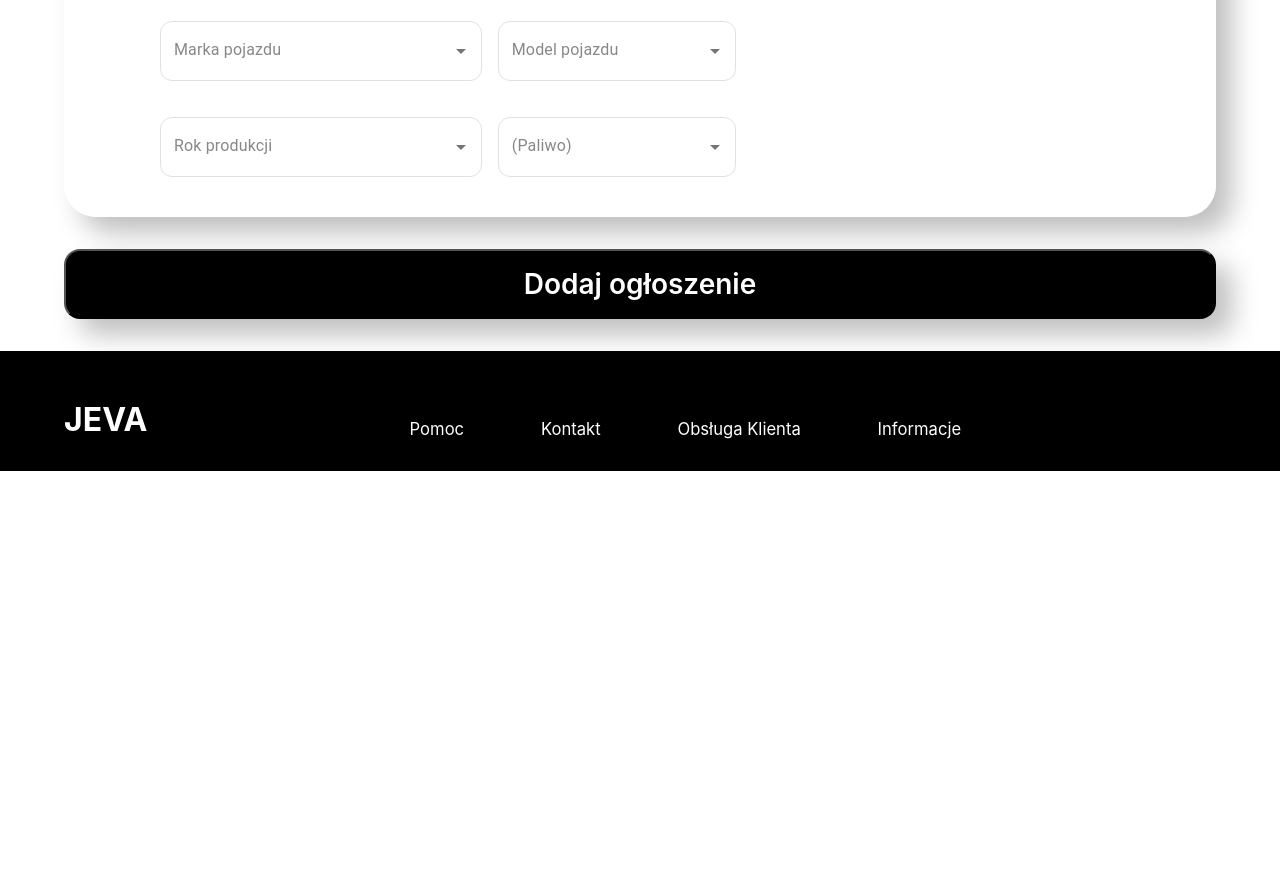
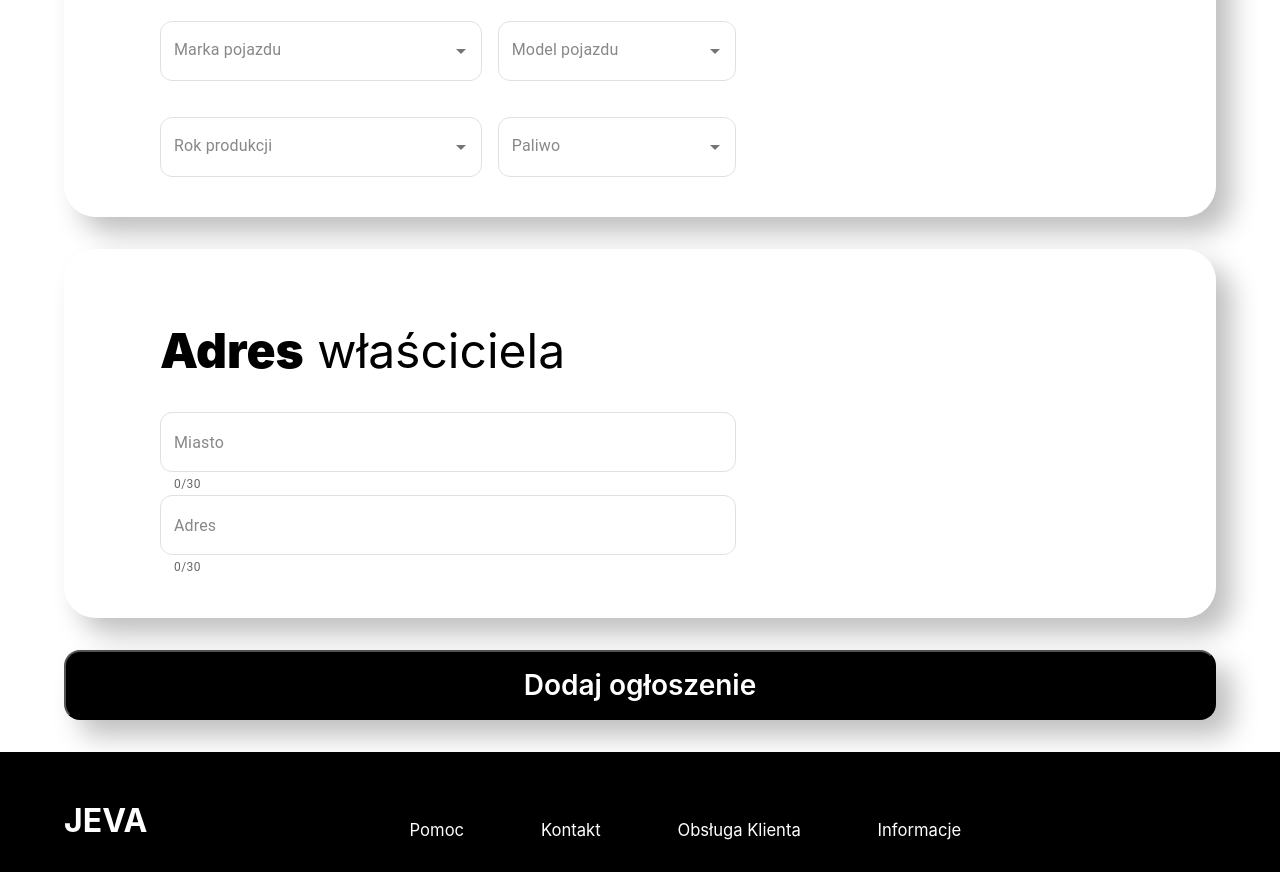
Before and after one commit to SGancarczyk/Jewa, a React app in the folder frontend/: page /offerCreator in a window 1280 px wide. Shown: the part 2040-2912 px from the top of the page. Before the commit the page ends 2511 px from the top, so only its background shows below. Built offline with nearby package versions, Linux system fonts and the light colour scheme; no server answers; sample sign-in values are in the browser's storage; the HTML template or start-up script is replaced by a standard one.

Commit message:
Add fuel type selection

```diff
--- a/frontend/src/OfferCreator/TechnicalDataSelector/TechnicalDataSelector.tsx
+++ b/frontend/src/OfferCreator/TechnicalDataSelector/TechnicalDataSelector.tsx
@@ -7,6 +7,7 @@ export interface UploadCriteria {
     modelId?: number | null;
     year?: string | null;
     vehicleType?: string | null;
+    fuelType?: string | null;
 }
 
 interface MakeDTO {
@@ -26,14 +27,14 @@ interface SelectorProps {
 
 
 const mockDatabaseYears: string[] = ["2025", "2024", "2023", "2022", "2020", "2015", "2010"];
-const mockDatabasePrices: string[] = ["10000", "50000", "100000", "200000", "500000"];
+const mockDatabaseFuel: string[] = ["Benzyna", "Dizel", "LPG", "Hybryda", "Paliwo rakietowe"]
 
 export const DataSelsector = ({ onUploadCriteria }: SelectorProps) => {
     const [vehicleType, setVehicleType] = useState("");
     const [brand, setBrand] = useState<string | null>(null);
     const [model, setModel] = useState<number | null>(null);
     const [year, setYear] = useState<string | null>(null);
-    const [price, setprice] = useState<string | null>(null);
+    const [fuelType, setfuelType] = useState<string | null>(null);
 
     const [brandOptions, setBrandOptions] = useState<string[]>([]);
     const [modelOptions, setModelOptions] = useState<ModelDTO[]>([]);
@@ -94,9 +95,13 @@ export const DataSelsector = ({ onUploadCriteria }: SelectorProps) => {
     }, [brand]);
 
     useEffect(() => {
-        onUploadCriteria({'modelId': model, 'vehicleType': vehicleType});
-        console.log(model)
-    }, [model, vehicleType])
+        onUploadCriteria({
+            'modelId': model,
+            'vehicleType': vehicleType,
+            'year': year,
+            'fuelType': fuelType
+        });
+    }, [model, vehicleType, year, fuelType])
 
 
     return (
@@ -108,7 +113,7 @@ export const DataSelsector = ({ onUploadCriteria }: SelectorProps) => {
                     label="Marka pojazdu"
                     options={brandOptions}
                     value={brand}
-                    onChange={(newVal) => setBrand(newVal)}
+                    onChange={newVal => setBrand(newVal)}
                 />
             </div>
 
@@ -117,7 +122,7 @@ export const DataSelsector = ({ onUploadCriteria }: SelectorProps) => {
                     label="Model pojazdu"
                     options={modelOptions}
                     value={model}
-                    onChange={(newVal) => setModel(newVal)}
+                    onChange={newVal => setModel(newVal)}
                 />
             </div>
 
@@ -126,18 +131,18 @@ export const DataSelsector = ({ onUploadCriteria }: SelectorProps) => {
                     label="Rok produkcji"
                     options={mockDatabaseYears}
                     value={year}
-                    onChange={(newVal) => setYear(newVal)}
+                    onChange={newVal => setYear(newVal)}
                     placeholder='Od...'
                 />
             </div>
 
             <div style={{ gridColumn: "3/5", gridRow: "3"}}>
                 <AutocompleteSelector
-                    label="(Paliwo)"
-                    options={[]}
-                    value={null}
-                    onChange={() => {}}
-                    placeholder='Wybierz'
+                    label="Paliwo"
+                    options={mockDatabaseFuel}
+                    value={fuelType}
+                    onChange={newVal => setfuelType(newVal)}
+                    placeholder='Jakie paliwo...'
                 />
             </div>
         </div>
--- a/frontend/src/OfferCreator/offerCreator.tsx
+++ b/frontend/src/OfferCreator/offerCreator.tsx
@@ -25,6 +25,14 @@ function OfferCreatorPage() {
 
     const priceFieldData = useTextField(
         "Cena za dzień", "Ile jest warty ten gruz?", 1, 5, "", "zł"
+    )
+
+    const cityField = useTextField(
+        "Miasto", "W jakim mieście znajduje się pojazd?", 2, 30, ""
+    )
+
+    const addressField = useTextField(
+        "Adres", "ulica | numer domu", 2, 30, ""
     )
 
     useEffect(() => {
@@ -77,6 +85,16 @@ function OfferCreatorPage() {
             return;
         }
 
+        if (cityField.value.length < cityField.minLength || cityField.value.length > cityField.maxLength) {
+            alert("Podaj poprawne miasto!");
+            return;
+        }
+
+        if (addressField.value.length < addressField.minLength || addressField.value.length > addressField.maxLength) {
+            alert("Podaj poprawny adres!");
+            return;
+        }
+
         if (!uploadData.modelId) {
             alert("model pojazdu musi zostać wybrany!");
             return
@@ -91,13 +109,13 @@ function OfferCreatorPage() {
             description: descFieldData.value,
             pricePerDay: priceFieldData.value,
             vehicleType: uploadData.vehicleType,
-            productionYear: 2022,
-            bodyType: "SUV",
-            fuelType: "DIESEL",
+            productionYear: uploadData.year,
+            bodyType: "Nie podano",
+            fuelType: uploadData.fuelType || "Nie podano",
             model: { id: uploadData.modelId },
             images: [],
-            city: "Warszawa",
-            address: "ul. Marszałkowska 10",
+            city: cityField.value,
+            address: addressField.value,
         };
 
         try {
@@ -171,6 +189,18 @@ function OfferCreatorPage() {
                 <DataSelsector onUploadCriteria={setUploadData}/>
             </div>
 
+            <div className="creator-container">
+                <h1 className='hero-title'><strong>Adres</strong> właściciela</h1>
+                <CustomTextField
+                    style={{width: "60%"}}
+                    fieldData={cityField}
+                />
+                <CustomTextField
+                    style={{width: "60%"}}
+                    fieldData={addressField}
+                />
+            </div>
+
             <AutoGuard>
                 <button className="submit-offer-button" onClick={handleAddOffer}>
                     Dodaj ogłoszenie
--- a/frontend/src/support/DropdownMenu/DropdownMenu.css
+++ b/frontend/src/support/DropdownMenu/DropdownMenu.css
@@ -4,8 +4,8 @@
 }
 
 .circle-button {
-  width: 64px;
-  height: 64px;
+  width: 48px;
+  height: 48px;
   border-radius: 50%;
   border: none;
   padding: 0;
```
Also changed, not shown: frontend/src/support/DropdownMenu/DropdownMenu.tsx (line endings or trailing spaces), frontend/src/support/Header/Header.tsx (line endings or trailing spaces).
